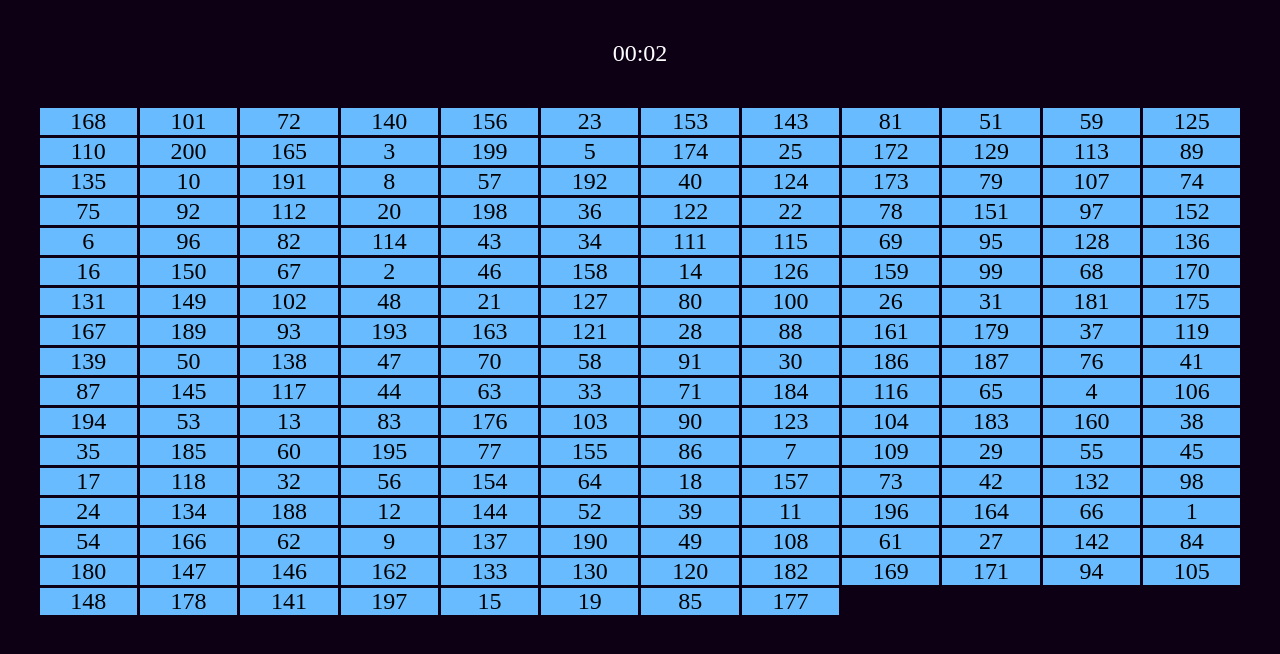
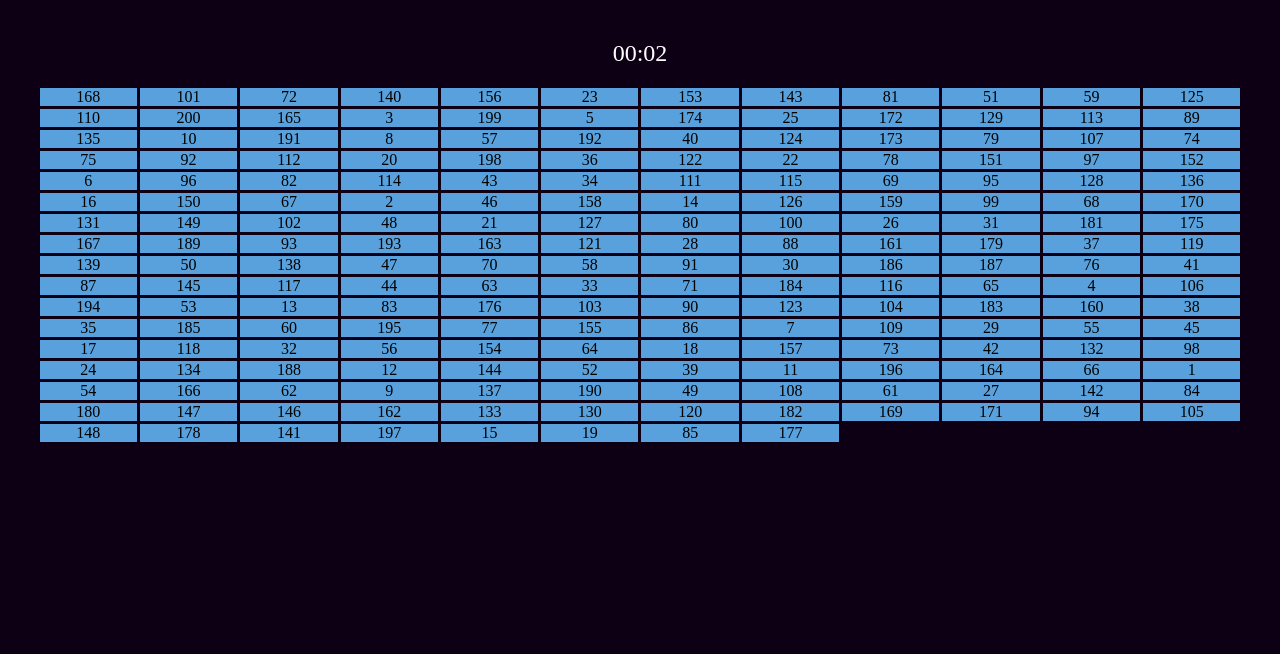
Before and after one commit to namakemono22/concentration, a plain HTML site: page index.html in a window 1280 px wide. Both pictures are taken after a click on the button "start". Drawn offline with Linux system fonts and the light colour scheme.

Commit message:
Update index.html

```diff
--- a/index.html
+++ b/index.html
@@ -33,15 +33,15 @@
         column-gap: 3px; /* 列間のマージン */
         row-gap: 3px;  /*行間のマージン */
         /*margin-left: 5%;右に10px移動 */
-        margin-top: 100px; /* 下に100px移動 */
+        margin-top: 80px; /* 下に100px移動 */
     }
     .target
     {
-        font-size: 24px;
+        font-size: 16px;
         text-align: center;
         color: #000000; /* 文字色 */
         cursor: pointer;
-        background-Color : rgb(104, 187, 255);
+        background-Color : rgb(88, 161, 220);
     }
     .target:hover
     {
```
